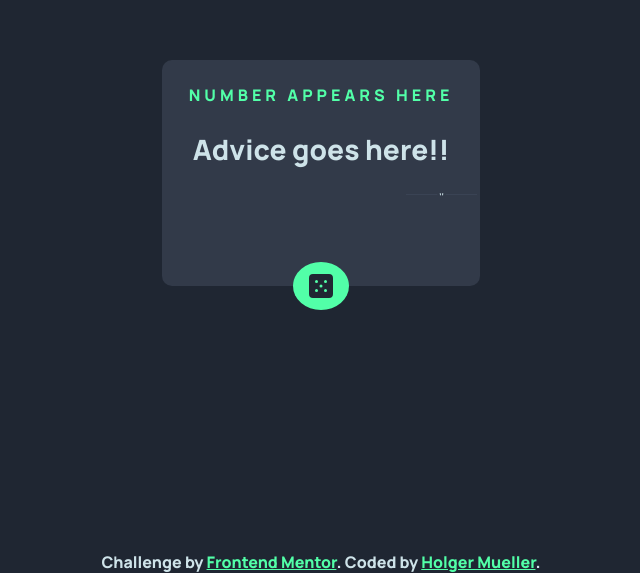
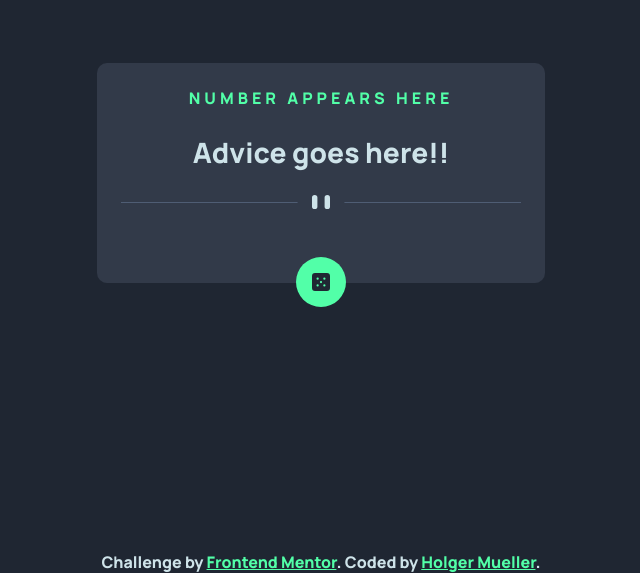
Before and after one commit to Holgermueller/advice-generator-app-main, a plain HTML site: page index.html in a window 1280 px wide. Shown: the part 227-800 px from the top of the page, without its empty margins (319-959 px from the left). Drawn offline with Linux system fonts and the light colour scheme.

Commit message:
finished challenge

```diff
--- a/index.html
+++ b/index.html
@@ -25,30 +25,11 @@
       <div class="advice-number" id="adviceNumber">Number appears here</div>
       <div class="advice-display" id="advice">Advice goes here!!</div>
 
-      <div class="svg-container">
-        <svg
-          width="444"
-          height="16"
-          viewBox="0 0 100 100"
-          xmlns="http://www.w3.org/2000/svg"
-        >
-          <g fill="none" fill-rule="evenodd">
-            <path fill="#4F5D74" d="M0 8h196v1H0zM248 8h196v1H248z" />
-            <g transform="translate(212)" fill="#CEE3E9">
-              <rect width="6" height="16" rx="3" />
-              <rect x="14" width="6" height="16" rx="3" />
-            </g>
-          </g>
-        </svg>
-      </div>
+      <img src="images/pattern-divider-desktop.svg" alt="border" />
 
       <button onclick="getAdvice()">
         <svg width="24" height="24" xmlns="http://www.w3.org/2000/svg">
-          <path
-            d="M20 0H4a4.005 4.005 0 0 0-4 4v16a4.005 4.005 0 0 0 4 4h16a4.005 4.005 0 0 0 4-4V4a4.005 4.005 0 0 0-4-4ZM7.5 18a1.5 1.5 0 1 1 0-3 1.5 1.5 0 0 1 0 3Zm0-9a1.5 1.5 0 1 1 0-3 1.5 1.5 0 0 1 0 3Zm4.5 4.5a1.5 1.5 0 1 1 0-3 1.5 1.5 0 0 1 0 3Zm4.5 4.5a1.5 1.5 0 1 1 0-3 1.5 1.5 0 0 1 0 3Zm0-9a1.5 1.5 0 1 1 0-3 1.5 1.5 0 0 1 0 3Z"
-            fill="#202733"
-          />
-        </svg>
+        <img src="images/icon-dice.svg" alt="dice icon">
       </button>
     </div>
 
--- a/style.css
+++ b/style.css
@@ -16,7 +16,12 @@ html {
   background-color: hsl(217, 19%, 24%);
   border-radius: 10px;
   text-align: center;
-  max-width: 55%;
+  display: flex;
+  align-items: center;
+  justify-content: center;
+  flex-direction: column;
+  max-width: 400px;
+  width: 90%;
   margin: auto;
 }
 
@@ -33,20 +38,22 @@ html {
   padding-bottom: 24px;
 }
 
-.svg-container {
-  width: 95%;
-  margin: auto;
-  justify-content: center;
+img {
+  max-width: 100%;
 }
 
 button {
+  height: 50px;
+  width: 50px;
   border-radius: 50%;
   border: none;
   background-color: hsl(150, 100%, 66%);
   padding: 12px 16px;
   cursor: pointer;
   vertical-align: middle;
-  display: inline-flex;
+  display: flex;
+  align-items: center;
+  justify-content: center;
   transform: translateY(3rem);
 }
 
```
